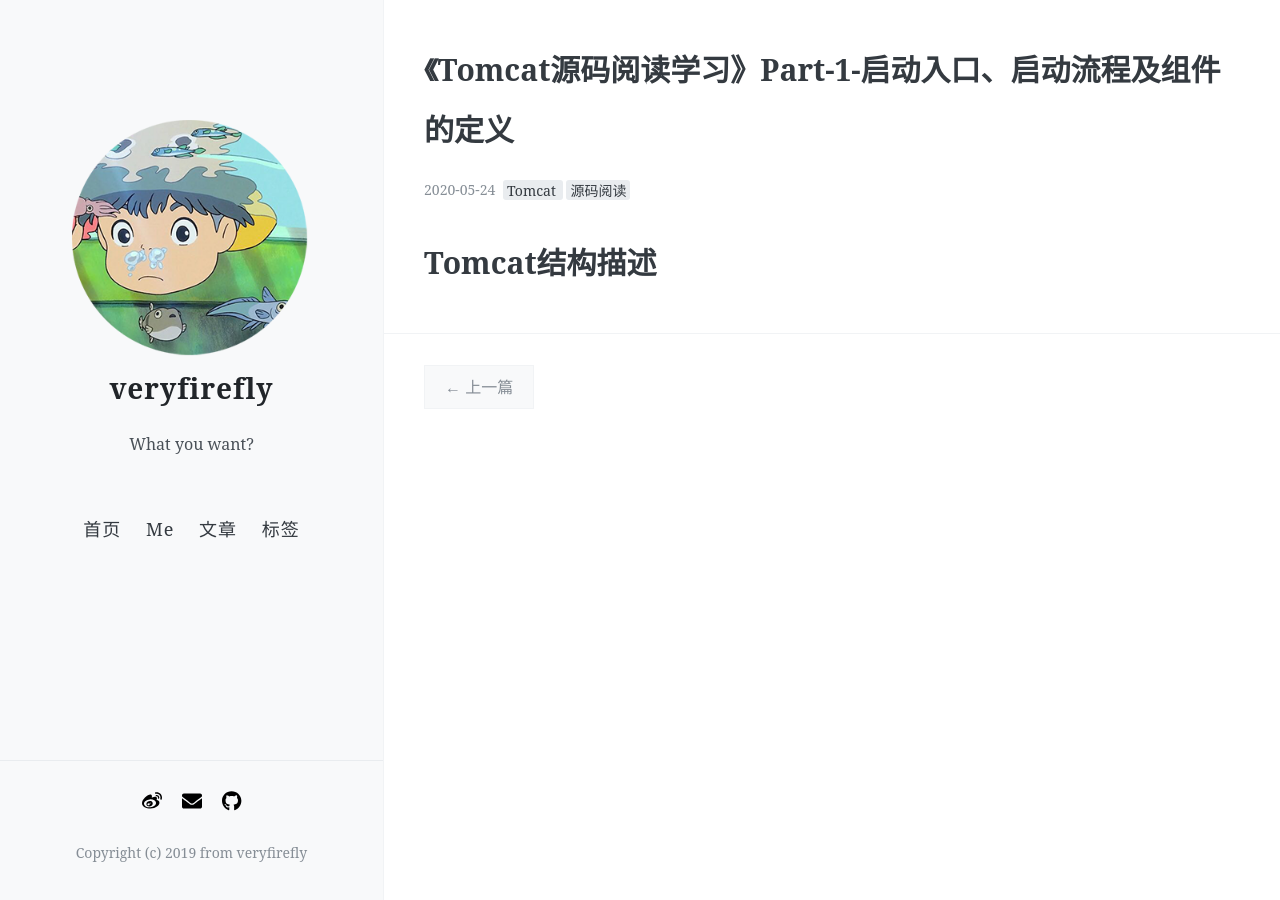
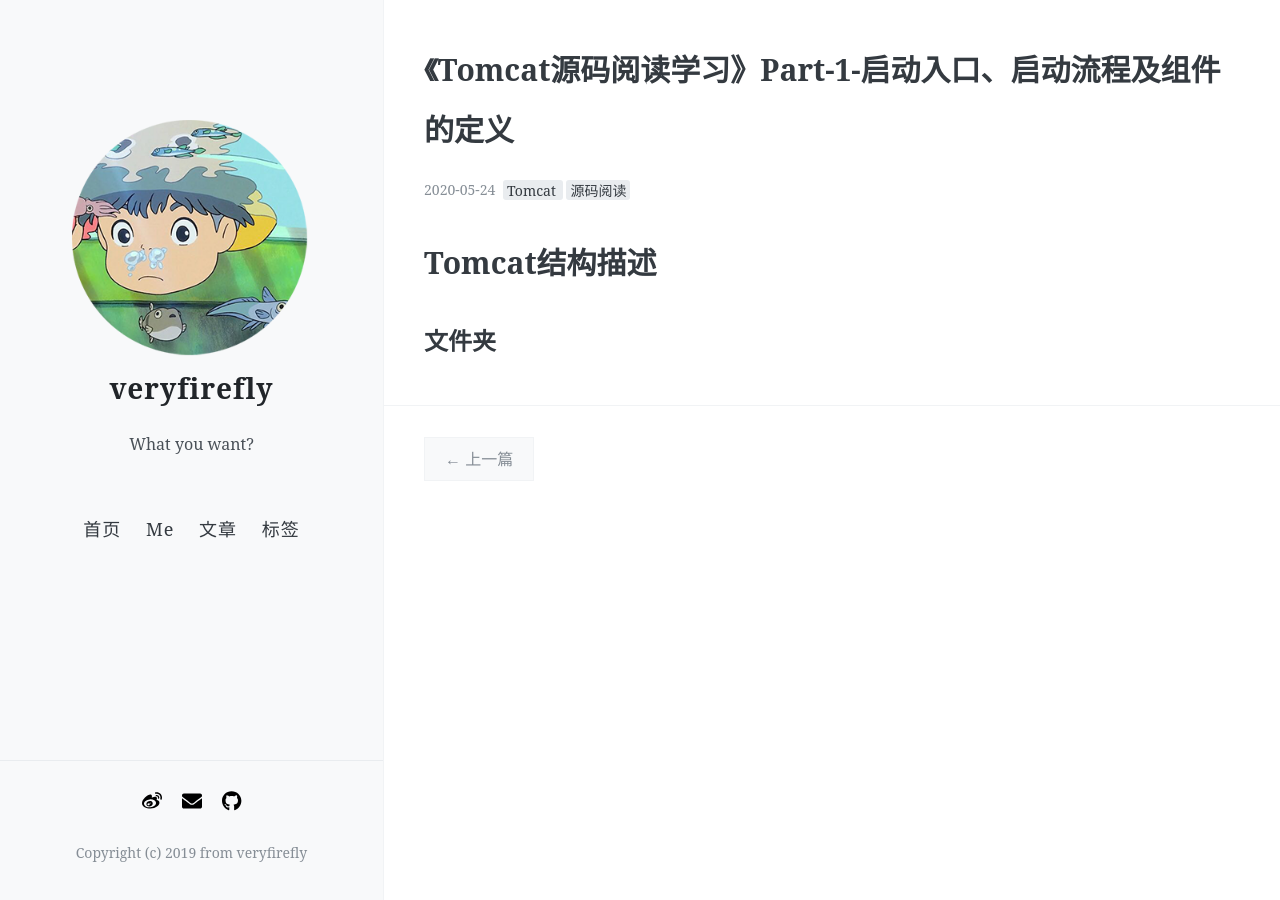
Before and after one commit to Veryfirefly/veryfirefly.github.io, a Jekyll site: the page built from _posts/2020-05-24-tomcat-source-learning.md, in a window 1280 px wide. Built offline with Jekyll 4.4.1, drawn with Linux system fonts in a browser that asks for light colours; nearby versions of some CDN libraries; some web fonts are replaced; comment, search, counter and statistics services are not loaded.

Commit message:
modify tomcat post

```diff
--- a/_posts/2020-05-24-tomcat-source-learning.md
+++ b/_posts/2020-05-24-tomcat-source-learning.md
@@ -9,3 +9,5 @@
 ---
 
 # Tomcat结构描述
+
+## 文件夹
```
